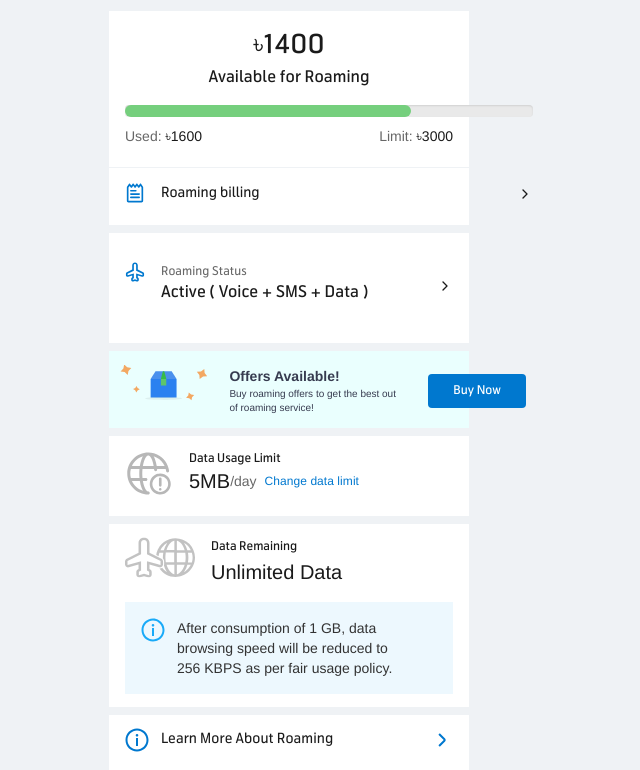
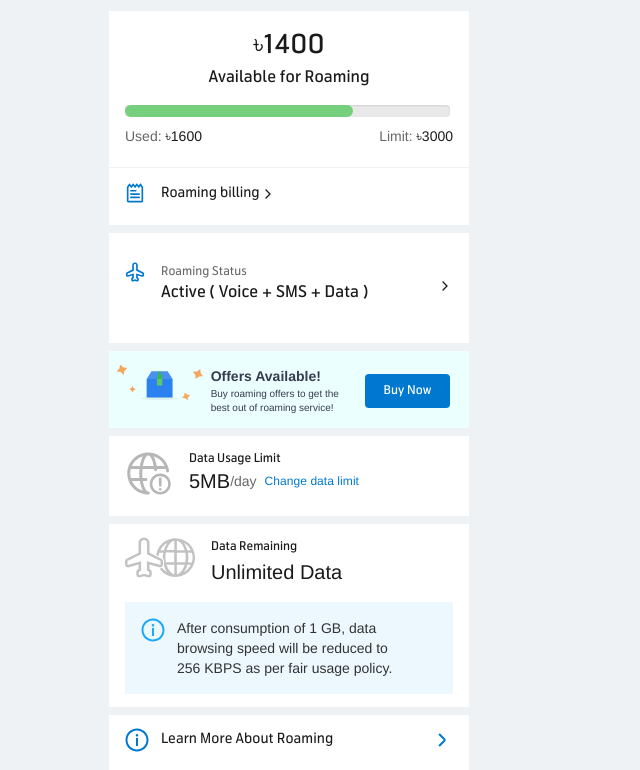
Before and after one commit to argha-mirinfo/gp-roaming-mobile, a website: page travelsure-active.html in a window 1280 px wide. Shown: the part 66-836 px from the top of the page, without its empty margins (351-991 px from the left). Drawn offline with nearby package versions, Linux system fonts and the light colour scheme.

Commit message:
fix the offer available page

```diff
--- a/scss/components/_roaming-progres.scss
+++ b/scss/components/_roaming-progres.scss
@@ -1,8 +1,10 @@
 .roaming-progress {
     background-color: #ffffff;
     margin-bottom: 1px;
+    display: flex;
     .container {
         max-width: 360px;
+
         padding: 0 16px 20px 16px;
 
         .price-info {
@@ -36,7 +38,7 @@
                 margin-bottom: 8px;
                 position: relative;
                 height: 12px;
-                width: 408px;
+                width: 325px;
                 border: 8px;
                 background: #E9E9E9;
             }
--- a/scss/travelsure/_travelsure-active.scss
+++ b/scss/travelsure/_travelsure-active.scss
@@ -10,7 +10,8 @@
             background-color: #ffffff;
             margin: 1px 0 8px 0;
             .container {
-                max-width: 440px;
+                display: flex;
+                max-width: 360px;
                 padding:13px 16px;
                 .roaming-billing {
                     display: flex;
@@ -88,7 +89,7 @@
 
     .offer-available {
         background-color: #EAFFFE;
-        display: block;
+        display: flex;
         .container {
             box-sizing: border-box;
             padding: 14px 16px 12px 4px;
```
Also changed, not shown: css/styles.css, 1 other file.
